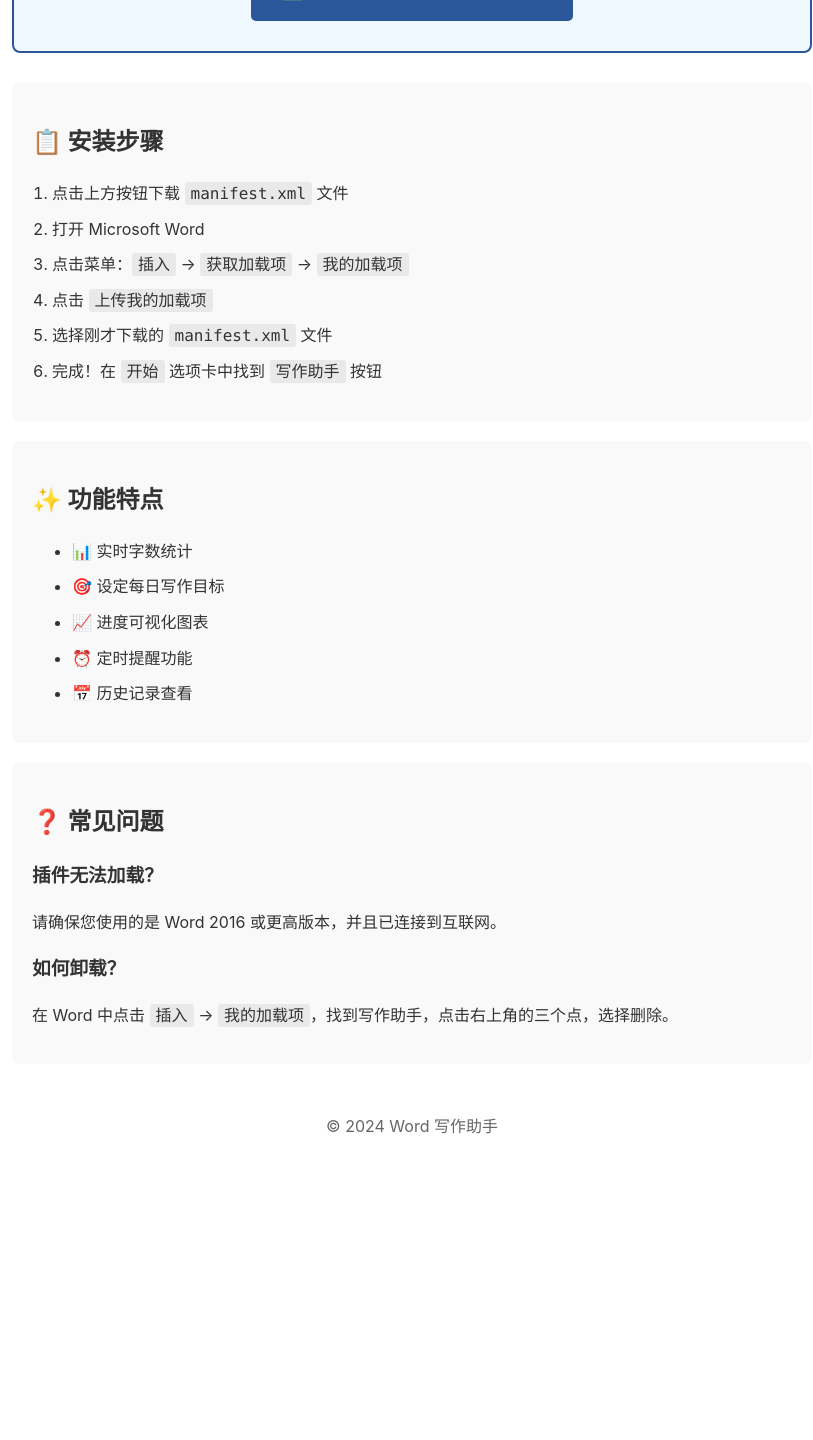
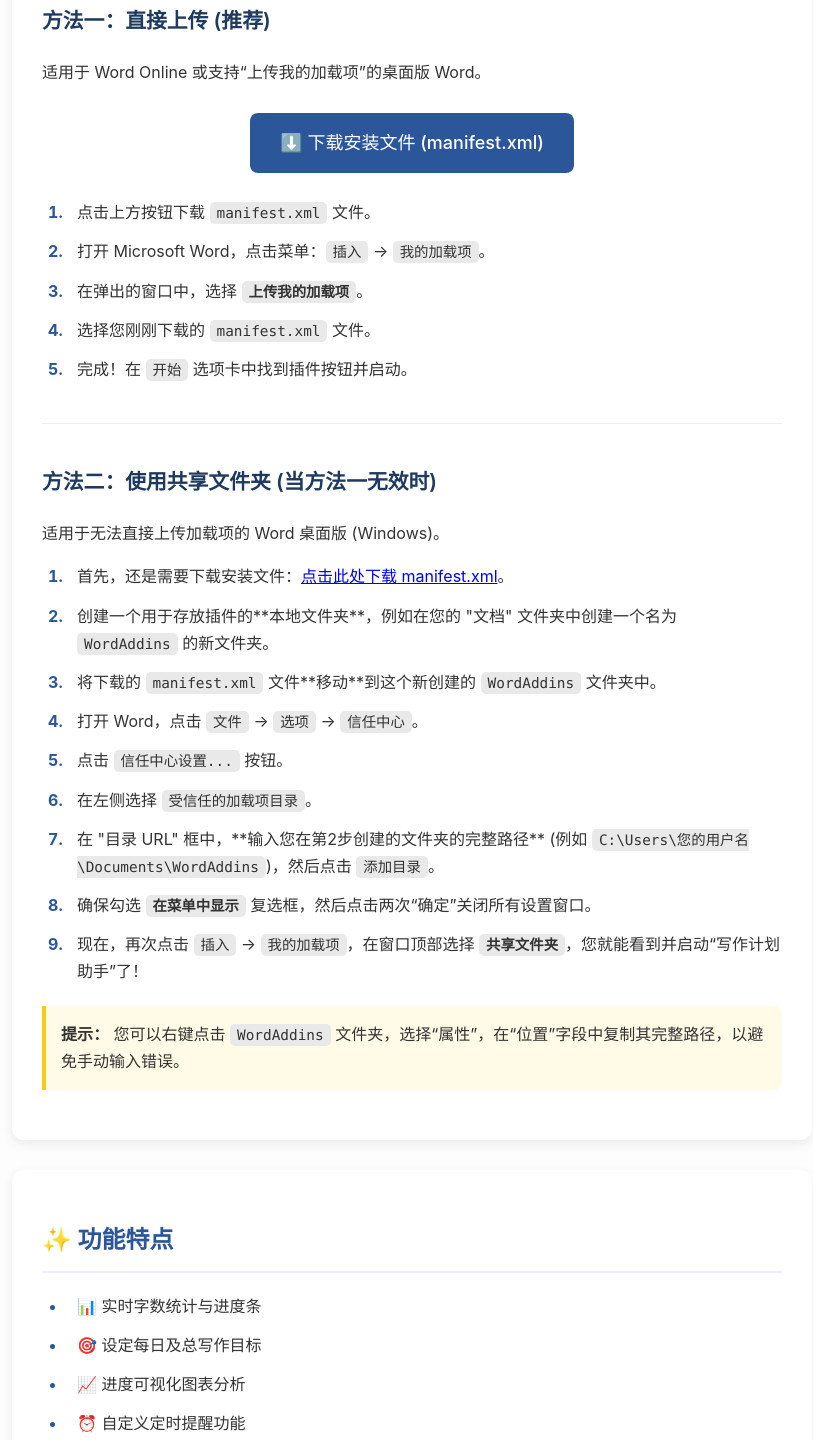
Before and after one commit to chunyanghu/WritingPlannerAdd, a website built with webpack: page index.html in a window 1280 px wide. Shown: the part 341-1781 px from the top of the page, without its empty margins (228-1041 px from the left). Before the commit the page ends 1537 px from the top, so only its background shows below. Built offline with nearby package versions, Linux system fonts and the light colour scheme.

Commit message:
Update index.html

```diff
--- a/index.html
+++ b/index.html
@@ -6,106 +6,159 @@
     <title>Word 写作助手 - 安装说明</title>
     <style>
         body {
-            font-family: -apple-system, BlinkMacSystemFont, 'Segoe UI', Roboto, sans-serif;
+            font-family: -apple-system, BlinkMacSystemFont, 'Segoe UI', Roboto, 'Helvetica Neue', Arial, sans-serif;
             max-width: 800px;
-            margin: 0 auto;
-            padding: 40px 20px;
-            line-height: 1.6;
+            margin: 40px auto;
+            padding: 0 20px;
+            line-height: 1.7;
             color: #333;
+            background-color: #fdfdfd;
+        }
+        h1, h2 {
+            color: #2b579a;
+            border-bottom: 2px solid #eef;
+            padding-bottom: 10px;
         }
         h1 {
-            color: #2b579a;
             text-align: center;
+            border-bottom: none;
+        }
+        .container {
+            background: #fff;
+            padding: 30px;
+            border-radius: 12px;
+            box-shadow: 0 4px 12px rgba(0,0,0,0.08);
+            margin-bottom: 30px;
         }
         .download-box {
-            background: #f0f8ff;
-            border: 2px solid #2b579a;
-            border-radius: 8px;
-            padding: 20px;
-            margin: 30px 0;
             text-align: center;
         }
         .download-btn {
             display: inline-block;
             background: #2b579a;
-            color: white;
+            color: white !important;
             padding: 15px 30px;
             text-decoration: none;
-            border-radius: 5px;
+            border-radius: 8px;
             font-size: 18px;
+            font-weight: 500;
             margin: 10px;
+            transition: background-color 0.2s, transform 0.2s;
         }
         .download-btn:hover {
             background: #1e3a5f;
+            transform: translateY(-2px);
         }
-        .steps {
-            background: #f9f9f9;
-            padding: 20px;
-            border-radius: 8px;
-            margin: 20px 0;
-        }
-        .steps ol {
-            padding-left: 20px;
+        .steps ol, .steps ul {
+            padding-left: 25px;
         }
         .steps li {
-            margin: 10px 0;
+            margin: 12px 0;
+            padding-left: 10px;
+        }
+        .steps li::marker {
+            font-weight: bold;
+            color: #2b579a;
         }
         code {
             background: #e9e9e9;
-            padding: 2px 6px;
-            border-radius: 3px;
-            font-family: Consolas, monospace;
+            padding: 3px 7px;
+            border-radius: 5px;
+            font-family: Consolas, 'Courier New', monospace;
+            font-size: 0.9em;
+        }
+        .method-title {
+            font-size: 1.3em;
+            font-weight: 600;
+            color: #1e3a5f;
+            margin-top: 20px;
+        }
+        .note {
+            background-color: #fffbe6;
+            border-left: 4px solid #facc15;
+            padding: 15px;
+            margin: 20px 0;
+            border-radius: 0 8px 8px 0;
+        }
+        footer {
+            text-align: center;
+            margin-top: 50px;
+            color: #777;
+            font-size: 0.9em;
         }
     </style>
 </head>
 <body>
-    <h1>📝 Word 写作助手</h1>
+    <h1>📝 Word 写作计划助手</h1>
 
-    <p style="text-align: center; font-size: 18px;">
-        一个帮助您跟踪写作进度、设定目标的 Word 插件
+    <p style="text-align: center; font-size: 18px; color: #555;">
+        一个帮助您设定目标、追踪进度、告别拖延的 Word 插件。
     </p>
 
+    <div class="container">
+        <h2>🚀 安装指南</h2>
+        <p>我们提供两种安装方法，如果方法一无效，请务必尝试方法二。</p>
+
+        <!-- 方法一 -->
+        <div class="method">
+            <h3 class="method-title">方法一：直接上传 (推荐)</h3>
+            <p>适用于 Word Online 或支持“上传我的加载项”的桌面版 Word。</p>
             <div class="download-box">
-        <h2>立即安装</h2>
                 <a href="manifest.xml" class="download-btn" download>
                     ⬇️ 下载安装文件 (manifest.xml)
                 </a>
             </div>
-
             <div class="steps">
-        <h2>📋 安装步骤</h2>
                 <ol>
-            <li>点击上方按钮下载 <code>manifest.xml</code> 文件</li>
-            <li>打开 Microsoft Word</li>
-            <li>点击菜单：<code>插入</code> → <code>获取加载项</code> → <code>我的加载项</code></li>
-            <li>点击 <code>上传我的加载项</code></li>
-            <li>选择刚才下载的 <code>manifest.xml</code> 文件</li>
-            <li>完成！在 <code>开始</code> 选项卡中找到 <code>写作助手</code> 按钮</li>
+                    <li>点击上方按钮下载 <code>manifest.xml</code> 文件。</li>
+                    <li>打开 Microsoft Word，点击菜单：<code>插入</code> → <code>我的加载项</code>。</li>
+                    <li>在弹出的窗口中，选择 <strong><code>上传我的加载项</code></strong>。</li>
+                    <li>选择您刚刚下载的 <code>manifest.xml</code> 文件。</li>
+                    <li>完成！在 <code>开始</code> 选项卡中找到插件按钮并启动。</li>
                 </ol>
             </div>
+        </div>
 
+        <hr style="border: none; border-top: 1px solid #eee; margin: 40px 0;">
+
+        <!-- 方法二 -->
+        <div class="method">
+            <h3 class="method-title">方法二：使用共享文件夹 (当方法一无效时)</h3>
+            <p>适用于无法直接上传加载项的 Word 桌面版 (Windows)。</p>
             <div class="steps">
+                <ol>
+                    <li>首先，还是需要下载安装文件：<a href="manifest.xml" download>点击此处下载 manifest.xml</a>。</li>
+                    <li>创建一个用于存放插件的**本地文件夹**，例如在您的 "文档" 文件夹中创建一个名为 <code>WordAddins</code> 的新文件夹。</li>
+                    <li>将下载的 <code>manifest.xml</code> 文件**移动**到这个新创建的 <code>WordAddins</code> 文件夹中。</li>
+                    <li>打开 Word，点击 <code>文件</code> → <code>选项</code> → <code>信任中心</code>。</li>
+                    <li>点击 <code>信任中心设置...</code> 按钮。</li>
+                    <li>在左侧选择 <code>受信任的加载项目录</code>。</li>
+                    <li>在 "目录 URL" 框中，**输入您在第2步创建的文件夹的完整路径** (例如 <code>C:\Users\您的用户名\Documents\WordAddins</code>)，然后点击 <code>添加目录</code>。</li>
+                    <li>确保勾选 <strong><code>在菜单中显示</code></strong> 复选框，然后点击两次“确定”关闭所有设置窗口。</li>
+                    <li>现在，再次点击 <code>插入</code> → <code>我的加载项</code>，在窗口顶部选择 <strong><code>共享文件夹</code></strong>，您就能看到并启动“写作计划助手”了！</li>
+                </ol>
+            </div>
+            <div class="note">
+                <strong>提示：</strong> 您可以右键点击 <code>WordAddins</code> 文件夹，选择“属性”，在“位置”字段中复制其完整路径，以避免手动输入错误。
+            </div>
+        </div>
+    </div>
+
+    <div class="container">
         <h2>✨ 功能特点</h2>
+        <div class="steps">
             <ul>
-            <li>📊 实时字数统计</li>
-            <li>🎯 设定每日写作目标</li>
-            <li>📈 进度可视化图表</li>
-            <li>⏰ 定时提醒功能</li>
-            <li>📅 历史记录查看</li>
+                <li>📊 实时字数统计与进度条</li>
+                <li>🎯 设定每日及总写作目标</li>
+                <li>📈 进度可视化图表分析</li>
+                <li>⏰ 自定义定时提醒功能</li>
+                <li>📅 清晰的写作历史记录</li>
             </ul>
         </div>
-
-    <div class="steps">
-        <h2>❓ 常见问题</h2>
-        <h3>插件无法加载？</h3>
-        <p>请确保您使用的是 Word 2016 或更高版本，并且已连接到互联网。</p>
-
-        <h3>如何卸载？</h3>
-        <p>在 Word 中点击 <code>插入</code> → <code>我的加载项</code>，找到写作助手，点击右上角的三个点，选择删除。</p>
     </div>
 
-    <footer style="text-align: center; margin-top: 50px; color: #666;">
-        <p>© 2024 Word 写作助手</p>
+    <footer>
+        <p>© 2024 Word 写作计划助手</p>
     </footer>
 </body>
 </html>
```
Lines whose indentation alone changed are shown as unchanged.
